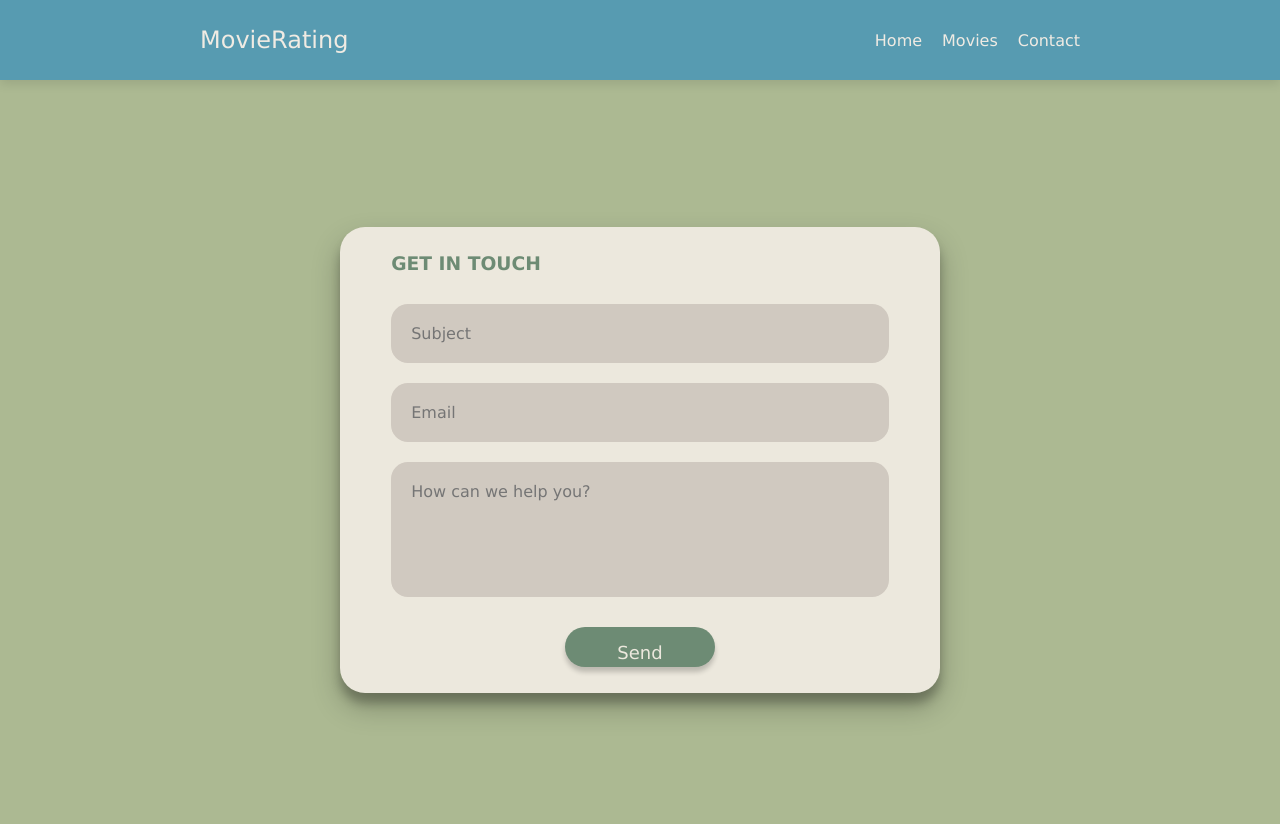
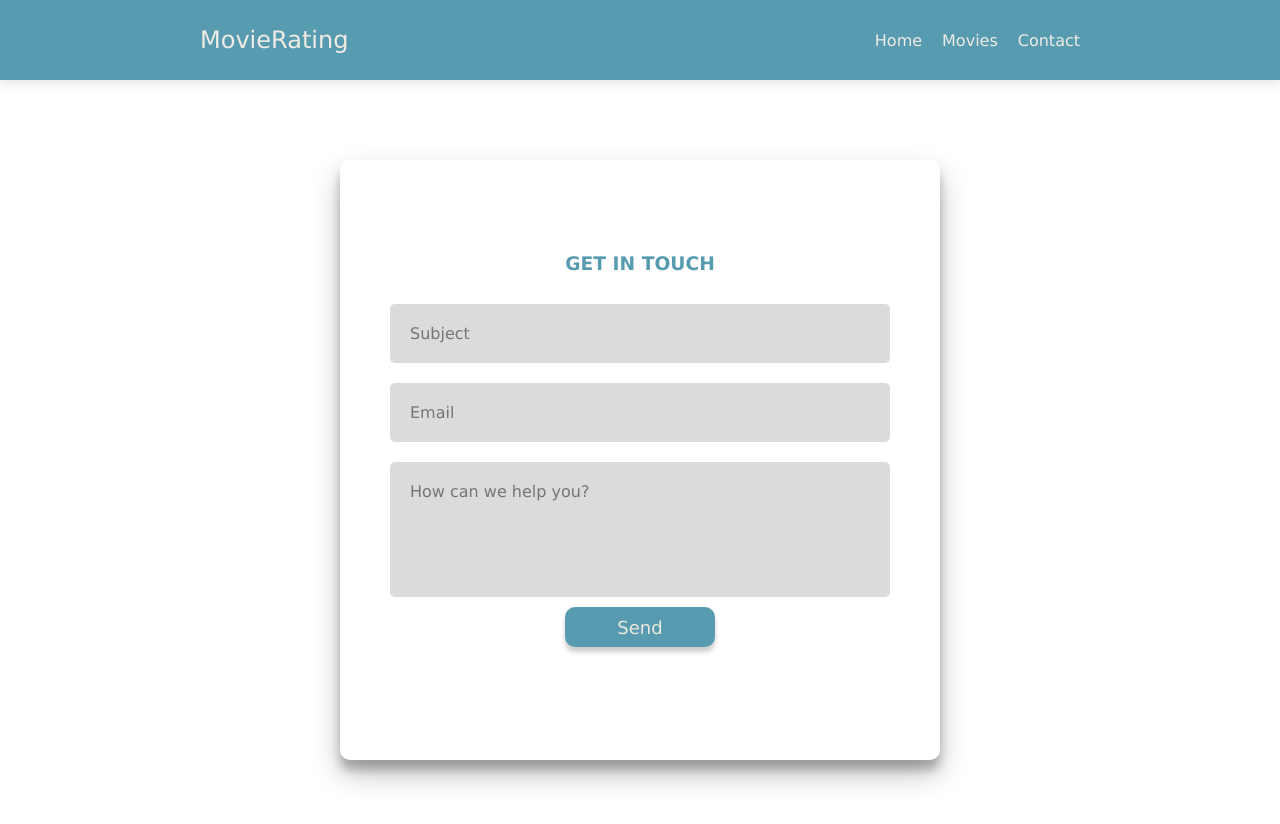
Before and after one commit to LatifAsgarov/assignment3, a React (Create React App) app: page /contact-us in a window 1280 px wide. Shown: the top 824 px of the page. Built offline with nearby package versions, Linux system fonts and the light colour scheme.

Commit message:
feat(): contact us page styling

```diff
--- a/src/pages/contact-us/contact-us.jsx
+++ b/src/pages/contact-us/contact-us.jsx
@@ -51,12 +51,15 @@ const ContactUs = () => {
   return (
     <div className={styles.container}>
       <form >
+        <div className={styles.formContainer}>
           <h3>GET IN TOUCH</h3>
           <input type="text" id="subject" placeholder="Subject" autoComplete="off" value={subject} onChange={handleSubjectChange} />
           <input type="email" id="email" placeholder="Email" autoComplete="off" value={email} onChange={handleEmailChange} />
           <textarea id="message" rows={5} placeholder="How can we help you?" autoComplete="off" value={messageContent} onChange={handleMessageContentChange} />
           {(showError) ? <p className={styles.errorBox}>Please fill all the blanks</p> : null}
           <button onClick={sendMessage}>Send</button>
+        </div>
+
         {/* content popup */}
         <div className={`${styles.popup}  ${popupIsOpen ? styles['open-popup'] : null}`} id="popup">
           <img src="operator.png" alt="" />
--- a/src/pages/contact-us/contact-us.module.css
+++ b/src/pages/contact-us/contact-us.module.css
@@ -1,56 +1,67 @@
 .container{
     width: 100%;
     height: 100vh;
-    background: #ACB992;
     display: flex;
     align-items: center;
     justify-content: center;
 }
 
 form{
-    background: #ECE8DD;
+    width: 100%;
     display: flex;
     flex-direction: column;
     padding: 2vw 4vw;
     width: 90%;
     max-width: 600px;
-    border-radius: 25px;
+    border-radius: 10px;
+    height: 600px;
     box-shadow: rgba(0, 0, 0, 0.25) 0px 14px 28px, rgba(0, 0, 0, 0.22) 0px 10px 10px;
 }
 
+.formContainer {
+    display: flex;
+    justify-content: center;
+    align-items: center;
+    flex-direction: column;
+    width: 100%;
+    height: 100%;
+    margin-bottom: 20px;
+}
+
 form h3{
-    color: #6D8B74;
+    color: #579BB1;
     font-weight: 800;
     margin-bottom: 20px;
 }
 
 form input, form textarea{
     border: 0;
-    border-radius: 17px;
+    border-radius: 5px;
     margin: 10px 0;
     padding: 20px;
     outline: none;
-    background: #D0C9C0;
+    width: 500px;
+    background: #dbdbdb;
     font-size: 16px;
     resize: none;
 }
 
 form button{
-    padding: 15px;
-    background: #6D8B74;
+    background: #579BB1;
     color: #ECE8DD;
     font-size: 18px;
     border: 0;
     outline: none;
     cursor: pointer;
     width: 150px;
-    margin: 20px auto 0;
-    border-radius: 30px;
+    border-radius: 10px;
     box-shadow: 0 5px 5px rgba(0, 0, 0, 0.2);
 }
 
 form button:hover{
-    background: #5F7161;
+    color: black;
+    background-color: white;
+    transition: 0.2s;
 }
 
 .popup{
```
Lines whose indentation alone changed are shown as unchanged.
